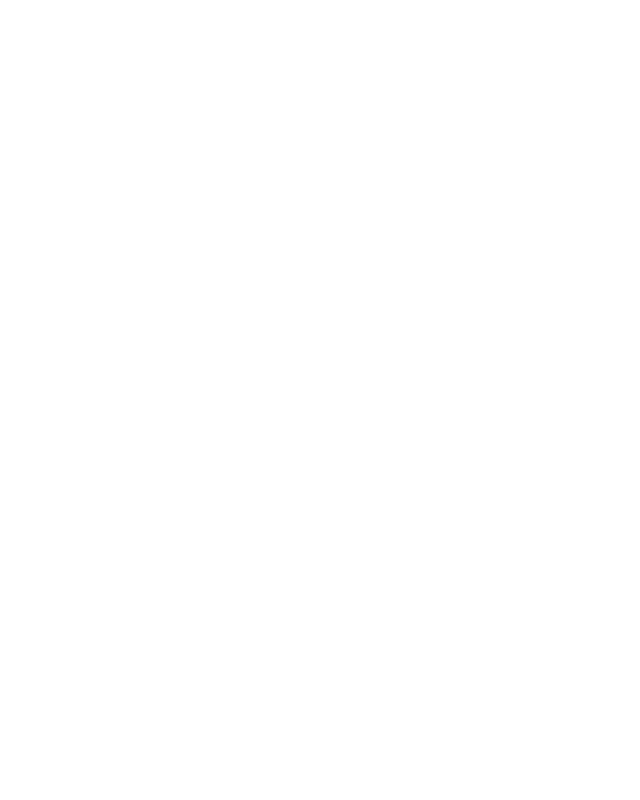
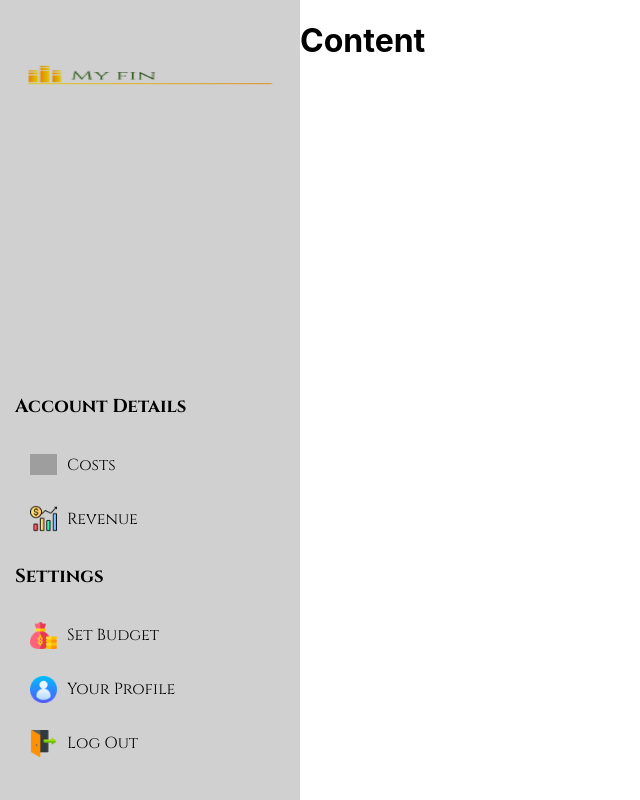
Before and after one commit to Andrei9194/my-fin, a React (Create React App) app: page / in a window 1280 px wide. Shown: the whole page, without its empty margins (0-640 px from the left). Built offline with nearby package versions, Linux system fonts and the light colour scheme; grey boxes are pictures that could not be loaded.

Commit message:
Created two components navbar and wrapper: with files index.js and index.css, added to Add.js

```diff
--- a/src/App.js
+++ b/src/App.js
@@ -1,9 +1,12 @@
+import { NavBar } from "./components/navbar";
+import { Wrapper } from "./components/wrapper";
 
 function App() {
   return (
-    <div>
-
-    </div>
+      <Wrapper>
+        <NavBar />
+        <h1>Content</h1>
+      </Wrapper>
   );
 }
 
--- /dev/null
+++ b/src/components/navbar/accountDetails/index.js
@@ -0,0 +1,21 @@
+import revenue from '../../../assets/revenue.png'
+import costs from '../../../assets/costs.png'
+
+export const AccountDetails = () =>{
+
+    return(
+        <div>
+            <h3 className='nav-info_title'>account details</h3>
+            <div className='nav-details'>
+                <div className='nav-details_area'>
+                    <img alt="costs" src={costs} className='nav-details_icon' />
+                    <p className='nav-details_text'>costs</p>
+                </div>
+                <div className='nav-details_area'>
+                    <img alt="revenue" src={revenue} className='nav-details_icon' />
+                    <p className='nav-details_text'>revenue</p>
+                </div>
+            </div>
+        </div>
+    )
+}
--- /dev/null
+++ b/src/components/navbar/index.css
@@ -0,0 +1,48 @@
+@import url('https://fonts.googleapis.com/css2?family=Cinzel:wght@400;500;700&display=swap');
+
+.nav-container{
+    width:300px;
+    height: 100%;
+    height: 100vh;
+    background-color: #D0D0D0;
+    overflow-y: auto;
+    display: flex;
+    flex-direction: column;
+    justify-content: space-between;
+    font-family: 'Cinzel', serif;
+}
+
+.logo{
+    width:100%;
+    height: 150px;
+    margin: 0 auto;
+}
+.nav-info{
+    margin-bottom: 10%;
+}
+
+.nav-info_title{
+    margin-left: 5%;
+    text-transform: capitalize;
+    font-family: 'Cinzel', serif;
+}
+
+.nav-details{
+    margin-left: 10%;
+    cursor: pointer;
+}
+.nav-details_area{
+    display: flex;
+    flex-direction: row;
+    align-items: center;
+}
+.nav-details_icon{
+    width: 10%;
+    height: 1%;
+}
+
+.nav-details_text{
+    margin-left: 10px;
+    text-transform: capitalize;
+    font-family: 'Cinzel', serif;
+}
--- /dev/null
+++ b/src/components/navbar/index.js
@@ -0,0 +1,21 @@
+import './index.css'
+import { Settings } from './settings'
+import logo from '../../assets/logo (2).png'
+import { AccountDetails } from './accountDetails'
+
+
+export const NavBar = () =>{
+
+    return(
+
+        <div className="nav-container">
+            <div>
+                <img alt='My Fin' src={logo} className="logo" />
+            </div>
+            <div className='nav-info'>
+                <AccountDetails />
+                <Settings/>
+            </div>
+        </div>
+    )
+}
--- /dev/null
+++ b/src/components/navbar/settings/index.js
@@ -0,0 +1,38 @@
+import profileImg from '../../../assets/user.png'
+import logOut from '../../../assets/log-out.png'
+import budget from '../../../assets/budget.png'
+
+export const Settings = () =>{
+
+    return(
+        <div className="settings-container">
+            <h3 className="nav-info_title">settings</h3>
+            <div className='nav-details'>
+                <div className='nav-details_area'>
+                    <img
+                         alt='Profile'
+                         src={budget}
+                         className='nav-details_icon'
+                    />
+                    <p className="nav-details_text">set budget</p>
+                </div>
+                <div className='nav-details_area'>
+                    <img
+                        alt='Profile'
+                        src={profileImg}
+                        className='nav-details_icon'
+                    />
+                    <p className="nav-details_text">your profile</p>
+                </div>
+                <div className='nav-details_area'>
+                    <img
+                        alt='Profile'
+                        src={logOut}
+                        className='nav-details_icon'
+                    />
+                    <p className="nav-details_text">log out</p>
+                </div>
+            </div>
+        </div>
+    )
+}
--- /dev/null
+++ b/src/components/wrapper/index.css
@@ -0,0 +1,4 @@
+.main-wrapper{
+    display: flex;
+    flex-direction: row;
+}
--- /dev/null
+++ b/src/components/wrapper/index.js
@@ -0,0 +1,8 @@
+import './index.css'
+export const Wrapper = (props) =>{
+
+    return (<div className='main-wrapper'>
+    {props.children}
+    </div>
+    )
+}
```
